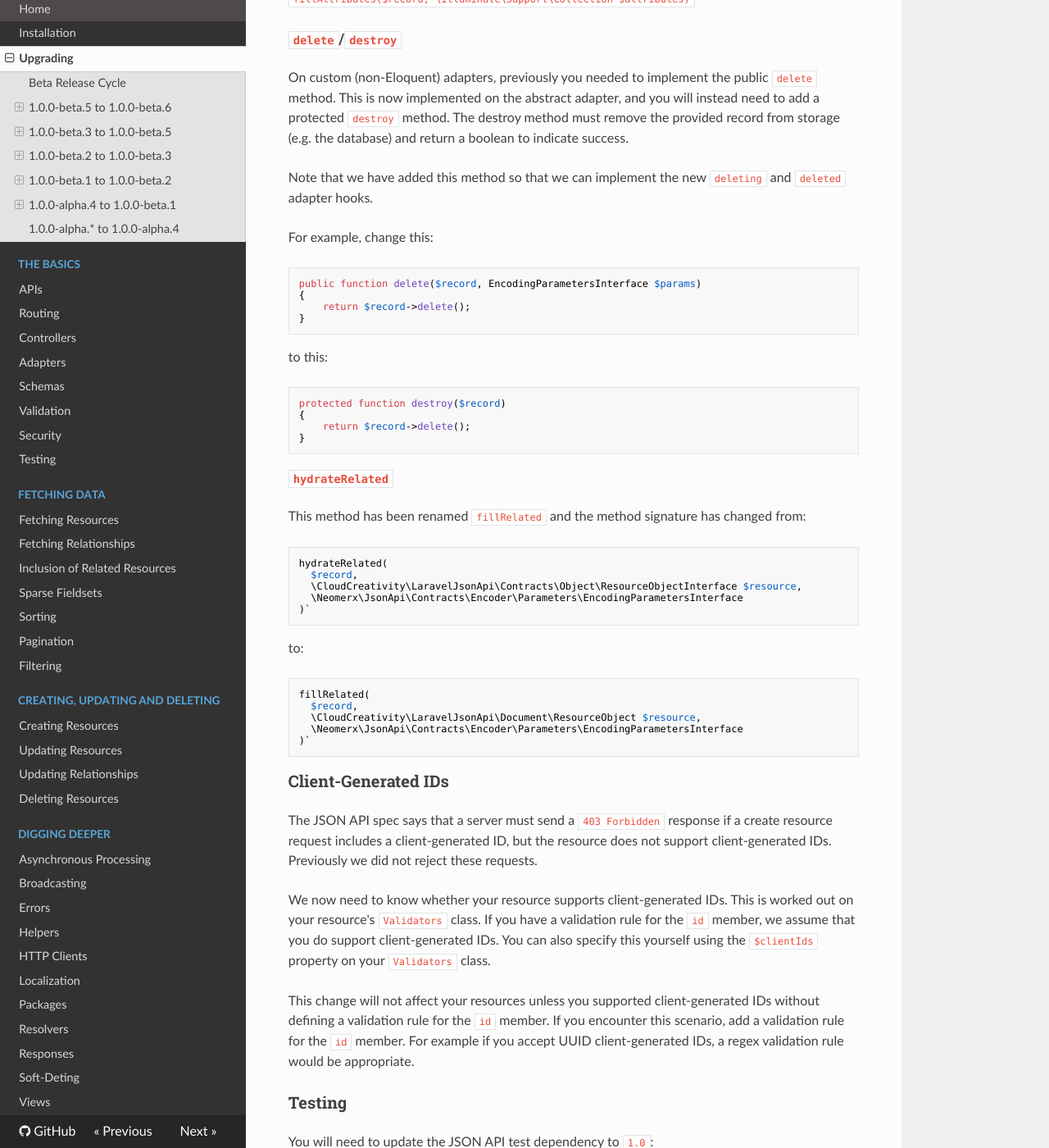
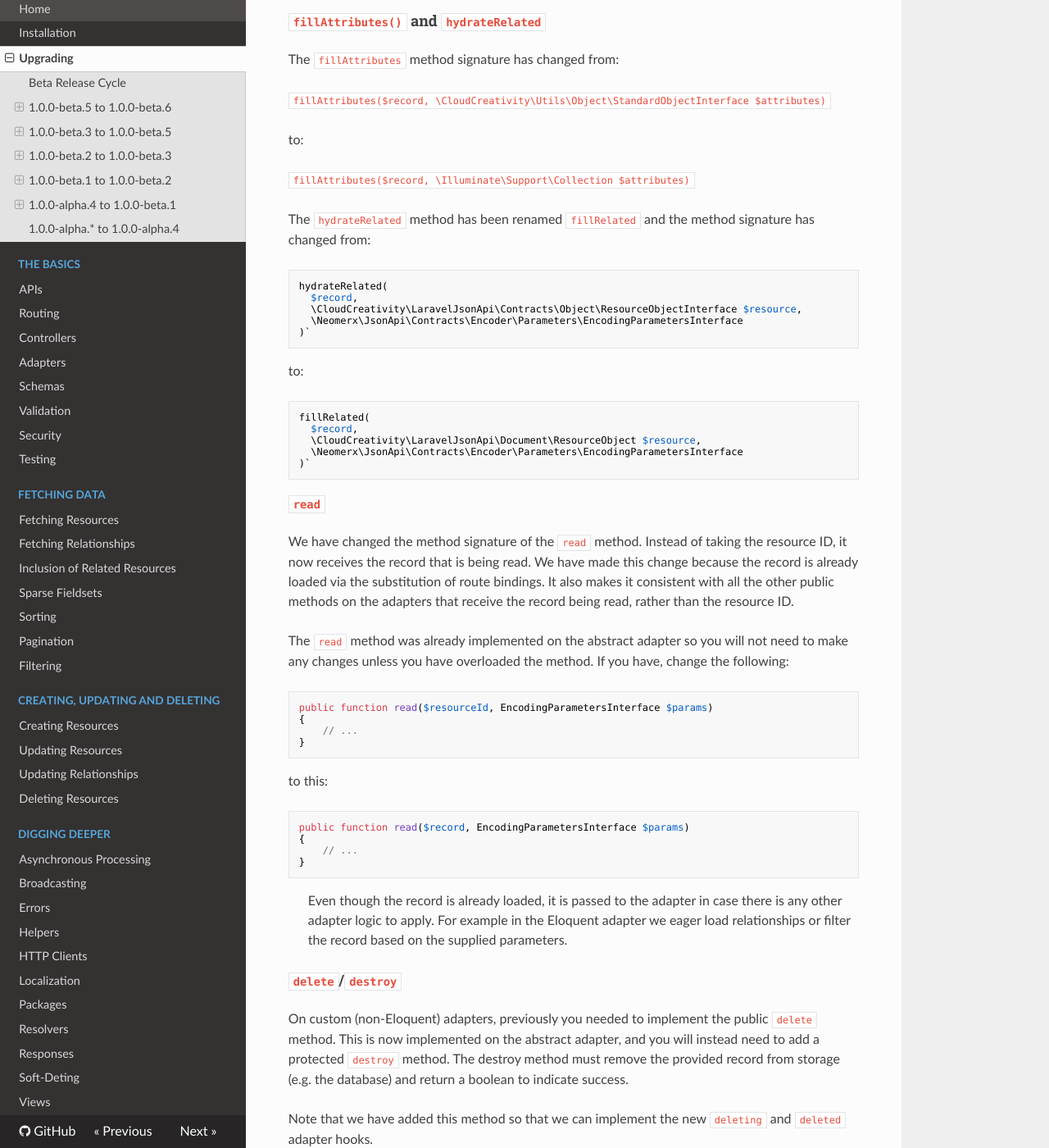
Before and after one commit to cloudcreativity/laravel-json-api, an MkDocs documentation site: the page built from docs/upgrade.md, in a window 1280 px wide and 1400 px high, scrolled down 1401 px. Shown: the whole window at 82% size. Built offline with MkDocs 1.6.1, drawn with Linux system fonts in a browser that asks for light colours; nearby versions of some CDN libraries; old or Windows-style settings are respelled for this version of MkDocs; some of the changed text lies outside the part shown.

Commit message:
Update upgrade guide

````diff
--- a/docs/upgrade.md
+++ b/docs/upgrade.md
@@ -9,22 +9,31 @@ fix remaining issues, most of which relate to validation.
 
 ### Adapters
 
-We have modified the adapter interface to ensure that Laravel's transformation middleware (e.g. trim strings)
-work with this package. This means that adapters now receives the JSON API document (the HTTP request body) as
-an array. This has also resulted in some changes to the method signatures of methods on our abstract adapters.
+This release marks the final changes to the adapter classes before `1.0.0`. We have made changes to:
 
-An advantage is it has enabled us to deprecated the document object interface/classes
+- Ensure that Laravel's transformation middleware (e.g. trim strings) work with this package.
+- Add adapter hooks to allow easier integration of custom logic to fill domain records.
+- Ensure the `read` method is consistent with other methods on the adapter.
+
+As a result, adapters now receives the JSON API document (the HTTP request body) as an array, which is
+far more consistent with how Laravel normally handles JSON data.
+
+An advantage of these changes is it has enabled us to deprecated the document object interface/classes
 (in the `Contracts\Object` and `Object` namespaces). These were in this package for historic reasons and we
 have wanted to remove them for some time. They are marked as deprecated and will be removed for good in `2.0.0`.
 
 Below are the main changes if you have extended our abstract adapters. Your adapters may not have all
-of these methods.
+of these methods. For example, a lot of these changes do not affect Eloquent adapters unless you have
+overloaded any of the methods.
 
 > If you have overridden any of the internals of the abstract adapters you may need to make additional changes.
 If you have directly implemented the interface to write your own adapter, you will need to refer to the updated
 adapter interface for changes.
 
 #### `createRecord()`
+
+**This change only affects Eloquent adapters if you have overloaded the `createRecord` method. If you have,
+we advise using the `creating` adapter hook instead of overloading this method.**
 
 The method signature has changed from:
 
@@ -38,15 +47,65 @@ The new resource object class represents the resource sent by the client. Values
 JSON API field name (i.e. the attribute or relationship name). For example `$value = $resource['title']`
 would access the `title` attribute. This is far simpler than the previous resource object class.
 
-#### `fillAttributes()`
+#### `fillAttributes()` and `hydrateRelated`
 
-The method signature has changed from:
+The `fillAttributes` method signature has changed from:
 
 `fillAttributes($record, \CloudCreativity\Utils\Object\StandardObjectInterface $attributes)`
 
 to:
 
 `fillAttributes($record, \Illuminate\Support\Collection $attributes)`
+
+The `hydrateRelated` method has been renamed `fillRelated` and the method signature has changed from:
+
+```
+hydrateRelated(
+  $record,
+  \CloudCreativity\LaravelJsonApi\Contracts\Object\ResourceObjectInterface $resource,
+  \Neomerx\JsonApi\Contracts\Encoder\Parameters\EncodingParametersInterface
+)`
+```
+
+to:
+
+```
+fillRelated(
+  $record,
+  \CloudCreativity\LaravelJsonApi\Document\ResourceObject $resource,
+  \Neomerx\JsonApi\Contracts\Encoder\Parameters\EncodingParametersInterface
+)`
+```
+
+#### `read`
+
+We have changed the method signature of the `read` method. Instead of taking the resource ID, it now
+receives the record that is being read. We have made this change because the record is already loaded
+via the substitution of route bindings. It also makes it consistent with all the other public methods
+on the adapters that receive the record being read, rather than the resource ID.
+
+The `read` method was already implemented on the abstract adapter so you will not need to make any changes
+unless you have overloaded the method. If you have, change the following:
+
+```php
+public function read($resourceId, EncodingParametersInterface $params)
+{
+    // ...
+}
+```
+
+to this:
+
+```php
+public function read($record, EncodingParametersInterface $params)
+{
+    // ...
+}
+```
+
+> Even though the record is already loaded, it is passed to the adapter in case there is any other
+adapter logic to apply. For example in the Eloquent adapter we eager load relationships or filter
+the record based on the supplied parameters.
 
 #### `delete`/`destroy`
 
@@ -74,28 +133,6 @@ protected function destroy($record)
 {
     return $record->delete();
 }
-```
-
-#### `hydrateRelated`
-
-This method has been renamed `fillRelated` and the method signature has changed from:
-
-```
-hydrateRelated(
-  $record,
-  \CloudCreativity\LaravelJsonApi\Contracts\Object\ResourceObjectInterface $resource,
-  \Neomerx\JsonApi\Contracts\Encoder\Parameters\EncodingParametersInterface
-)`
-```
-
-to:
-
-```
-fillRelated(
-  $record,
-  \CloudCreativity\LaravelJsonApi\Document\ResourceObject $resource,
-  \Neomerx\JsonApi\Contracts\Encoder\Parameters\EncodingParametersInterface
-)`
 ```
 
 ### Client-Generated IDs
````
Also changed, not shown: docs/basics/adapters.md (+14 -0 lines).
